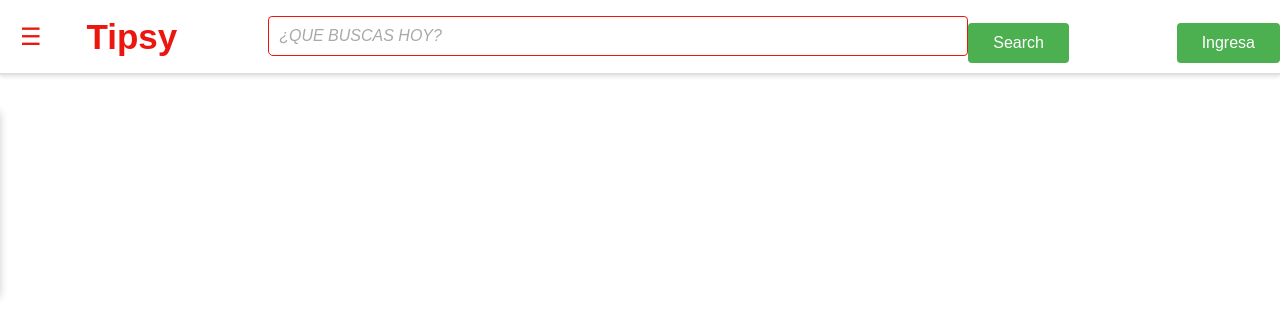
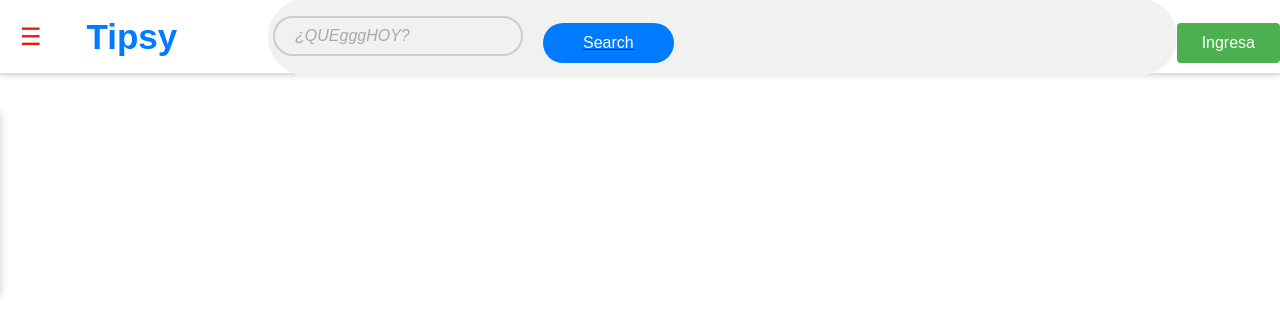
Before and after one commit to nicoarchery/TallerTiendaEstanco, a website: page frontend/index.html in a window 1280 px wide. Drawn offline with Linux system fonts and the light colour scheme; no server answers.

Commit message:
cambios front

```diff
--- a/frontend/index.html
+++ b/frontend/index.html
@@ -26,12 +26,17 @@
                 <button id="logoutBtn2" class="logout-btn">Cerrar sesion</button>
             </div>
             <div class="icon">
-                <h2 class="logo">Tipsy</h2>
+                <h2 class="logo" style="color: #007bff;">Tipsy</h2>
             </div>
-            <div class="search">
-                <input class="srch" type="search" name="srch" placeholder="¿QUE BUSCAS HOY?">
-                <a>
-                    <button class="btn">Search</button>
+            <div class="search" style="display: flex; align-items: center; border-radius: 50px; overflow: hidden; background-color: #f1f1f1; padding: 5px;">
+                <input class="srch" type="search" name="srch" placeholder="¿QUEgggHOY?"
+                    style="border: 2px solid #ccc; border-radius: 25px; padding: 10px 20px; width: 250px; font-size: 16px; outline: none; transition: all 0.3s ease;">
+
+                <!-- Desplazamos el botón con margen a la derecha -->
+                <a href="#">
+                    <button class="btn" style="background-color: #007bff; color: white; border: none; border-radius: 25px; padding: 10px 20px; cursor: pointer; font-size: 16px; transition: background-color 0.3s ease; margin-left: 20px;">
+                        Search
+                    </button>
                 </a>
             </div>
             <div id="profileCart" class="profile-cart" style="display: none;">
```
Also changed, not shown: data/orders.json (+13 -2 lines), data/users.json (+7 -0 lines).
